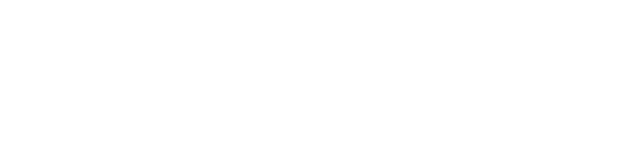
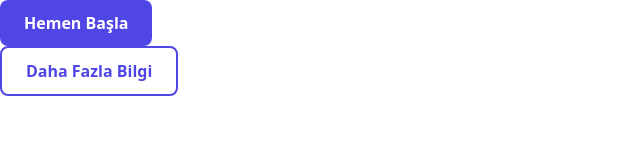
Before and after one commit to iclalolkky/Challange, a website built with Vite: page index.html in a window 1280 px wide. Shown: the whole page, without its empty margins (0-640 px from the left). Built offline with nearby package versions, Linux system fonts and the light colour scheme.

Commit message:
feat: add button component with BEM

```diff
--- /dev/null
+++ b/src/components/Button/Button.ts
@@ -0,0 +1,30 @@
+
+export interface ButtonProps {
+  text: string;
+  variant?: 'primary' | 'outline';
+  disabled?: boolean;
+  onClick?: (e: MouseEvent) => void;
+}
+
+export function createButton({ text, variant = 'primary', disabled = false, onClick }: ButtonProps): HTMLButtonElement {
+  // HTML elementini
+  const button = document.createElement('button');
+
+  button.textContent = text;
+
+  // BEM [cite: 5]
+  button.classList.add('btn');
+
+  // BEM modifier sınıfını [cite: 5]
+  button.classList.add(`btn--${variant}`);
+
+  if (disabled) {
+    button.disabled = true;
+  }
+
+  if (onClick) {
+    button.addEventListener('click', onClick);
+  }
+
+  return button;
+}
--- /dev/null
+++ b/src/components/Button/_button.scss
@@ -0,0 +1,42 @@
+@mixin flex-center {
+  display: flex;
+  align-items: center;
+  justify-content: center;
+}
+
+.btn {
+  @include flex-center;
+  padding: 0.75rem 1.5rem;
+  font-size: 1rem;
+  font-weight: 600;
+  border: none;
+  border-radius: 0.5rem;
+  cursor: pointer;
+  transition: all 0.2s ease;
+  font-family: inherit;
+
+  &--primary {
+    background-color: var(--primary-color);
+    color: #ffffff;
+
+    &:hover {
+      background-color: var(--primary-hover);
+    }
+  }
+
+  &--outline {
+    background-color: transparent;
+    color: var(--primary-color);
+    border: 2px solid var(--primary-color);
+
+    &:hover {
+      background-color: var(--primary-color);
+      color: #ffffff;
+    }
+  }
+
+  &:disabled {
+    opacity: 0.6;
+    cursor: not-allowed;
+  }
+}
--- a/src/main.ts
+++ b/src/main.ts
@@ -1 +1,23 @@
 import './styles/main.scss';
+import { createButton } from './components/Button/Button';
+
+// HTML #app div
+const app = document.querySelector<HTMLDivElement>('#app');
+
+if (app) {
+  // 1. Primary Buton
+  const primaryBtn = createButton({
+    text: 'Hemen Başla',
+    variant: 'primary',
+    onClick: () => alert('Primary butona tıklandı!')
+  });
+
+  // 2. Outline Buton
+  const outlineBtn = createButton({
+    text: 'Daha Fazla Bilgi',
+    variant: 'outline',
+  });
+
+  app.appendChild(primaryBtn);
+  app.appendChild(outlineBtn);
+}
--- a/src/styles/main.scss
+++ b/src/styles/main.scss
@@ -1,3 +1,4 @@
 @use 'mixins';
 @use 'variables';
 @use 'base';
+@use '../components/Button/button';
```
